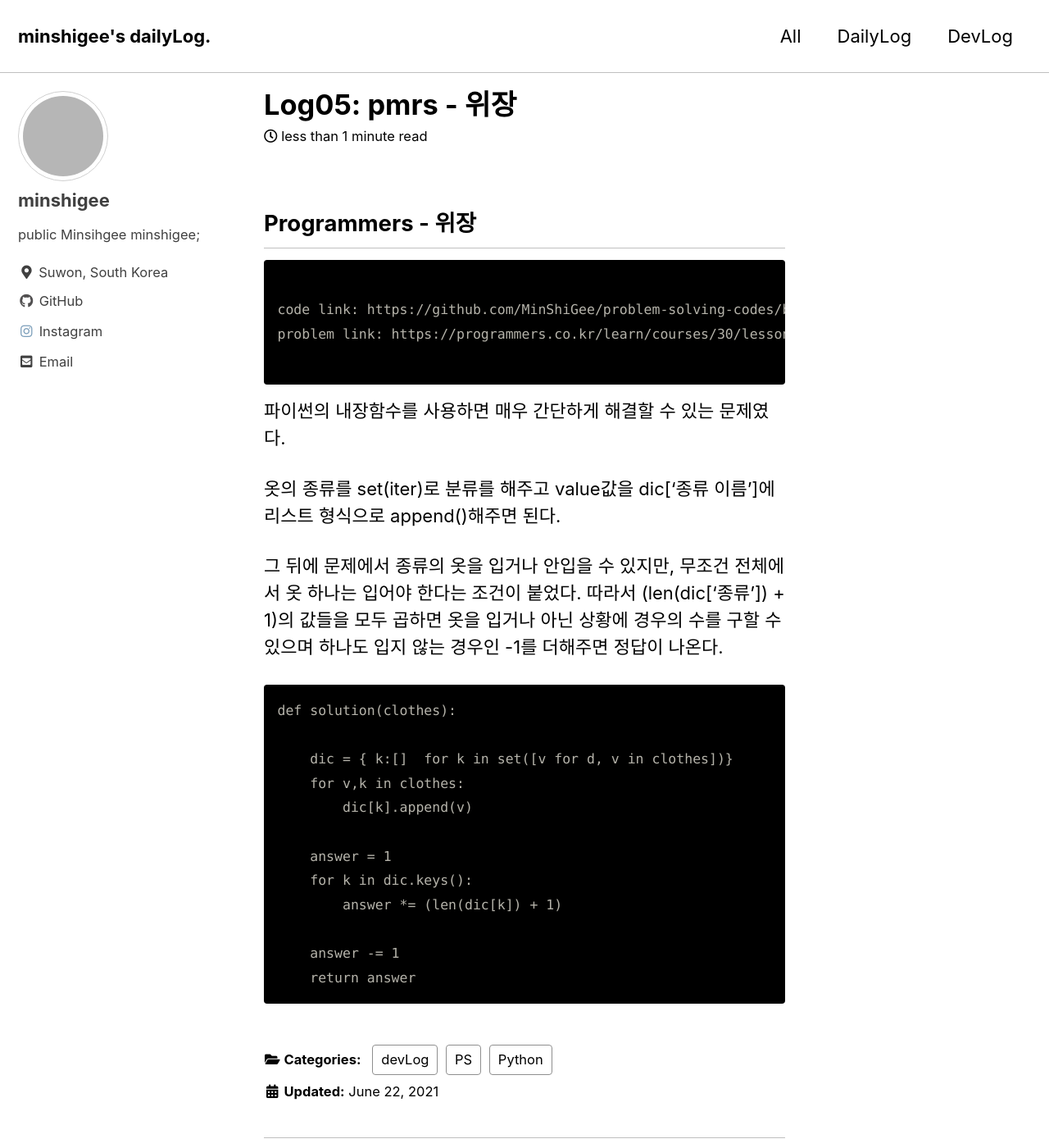
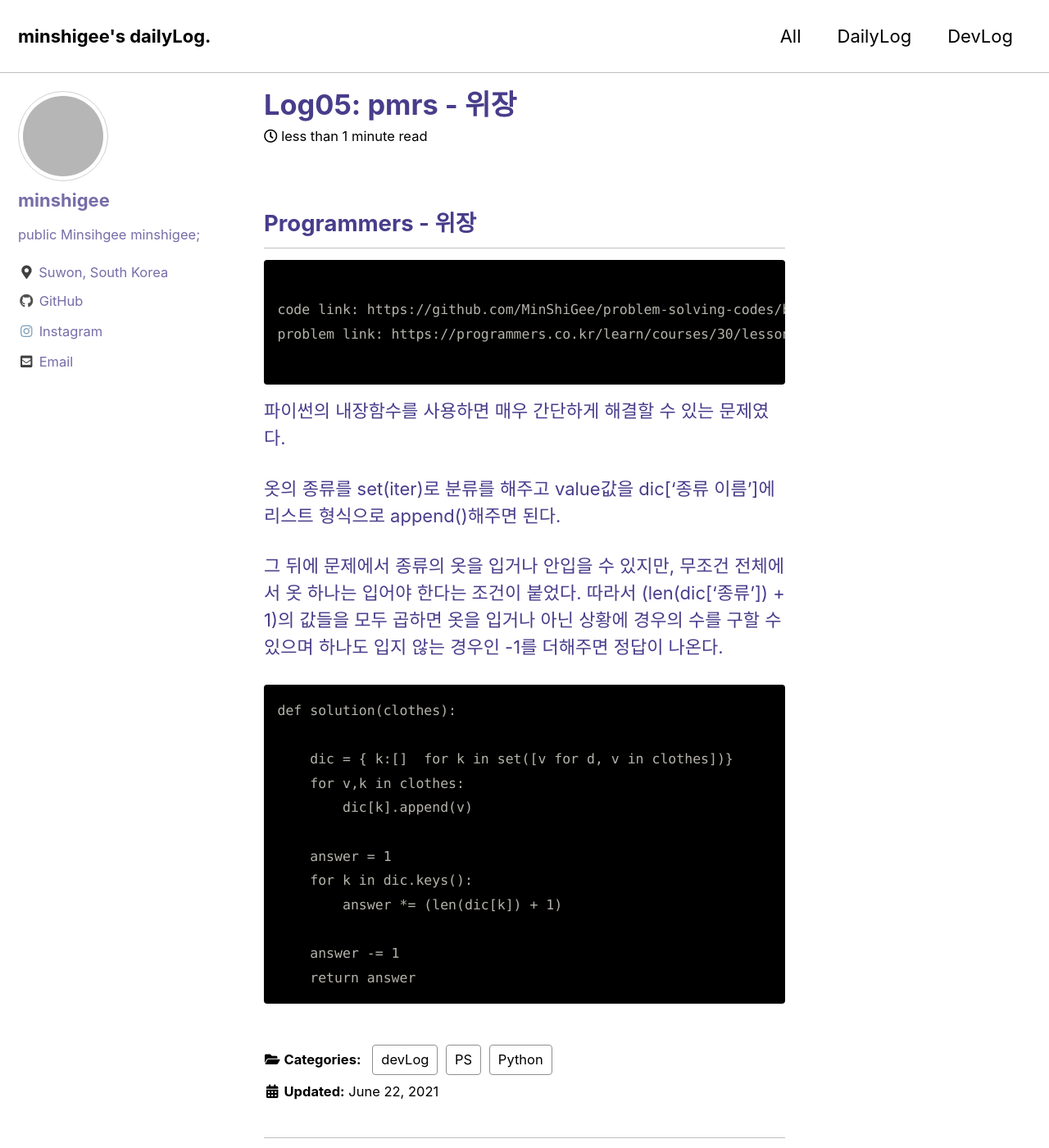
Before and after one commit to MinShiGee/MinShiGee.github.io, a Jekyll site: the page built from _posts/2021-06-22-3위장.md, in a window 1280 px wide and 1400 px high. Shown: the whole window at 82% size. Built offline with Jekyll 4.4.1, drawn with Linux system fonts in a browser that asks for light colours; cached includes are drawn as plain includes; grey boxes are pictures that could not be loaded.

Commit message:
fix title color3

```diff
--- a/_sass/minimal-mistakes/_archive.scss
+++ b/_sass/minimal-mistakes/_archive.scss
@@ -459,6 +459,8 @@
 /* Place inside a single layout */
 
 .layout--single {
+  text-decoration-line: none;
+  color: darkslateblue;
 	.feature__wrapper {
 		display: inline-block;
 	}
```
